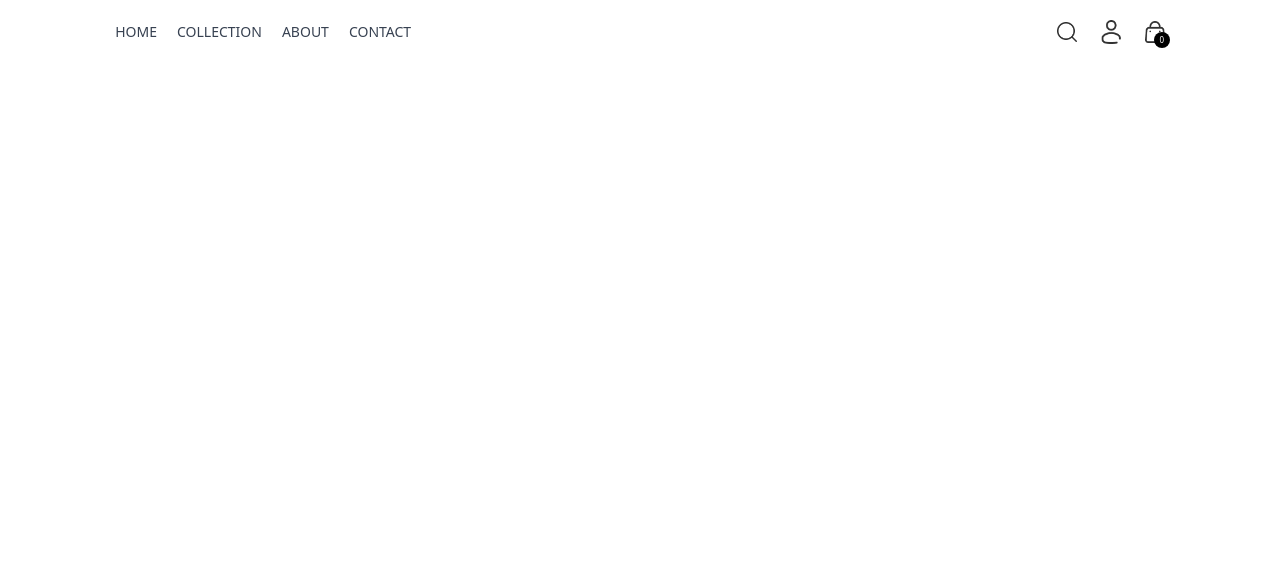
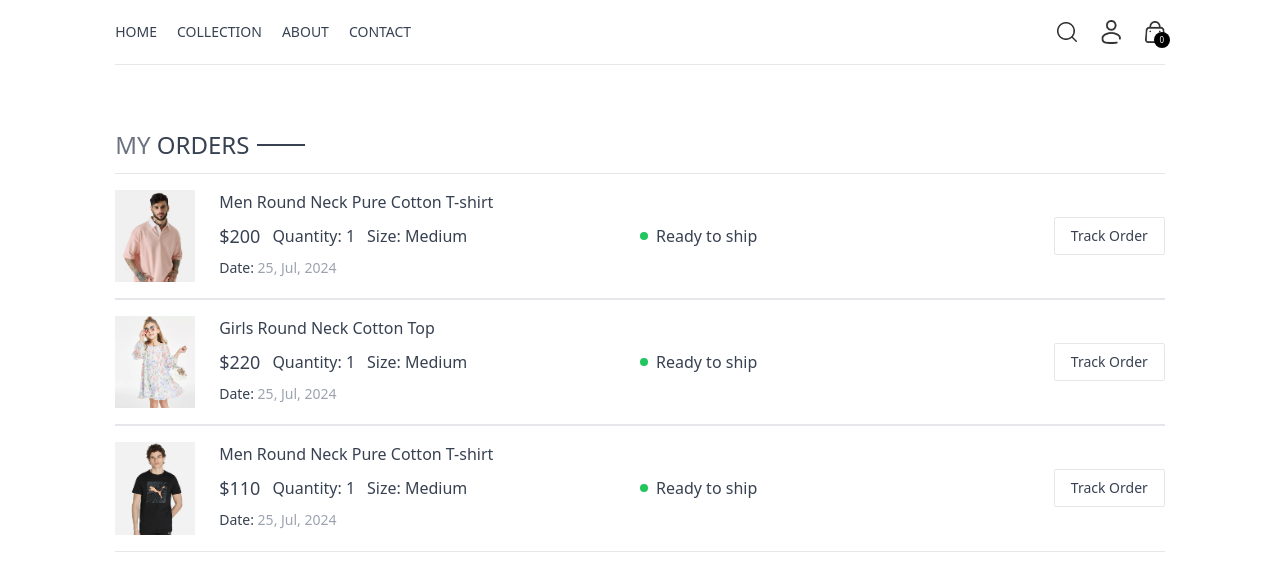
Before and after one commit to PhungNhatfr/e-commerce, a React (Create React App) app in the folder frontend/: page /orders in a window 1280 px wide. Shown: the top 574 px of the page. Built offline with nearby package versions, Linux system fonts and the light colour scheme.

Commit message:
Finish UI for Order Page

```diff
--- a/frontend/src/pages/Orders.jsx
+++ b/frontend/src/pages/Orders.jsx
@@ -1,11 +1,49 @@
-import React from 'react'
+import React, { useContext } from "react";
+import { products } from "../assets/assets";
+import Title from "../components/Title";
+import { ShopContext } from "../context/ShopContext";
 
 const Orders = () => {
+  const { product, currency } = useContext(ShopContext);
+
   return (
+    <div className="border-t pt-16">
+      <div className="text-2xl">
+        <Title text1={'MY'} text2={'ORDERS'} />
+      </div>
+
       <div>
+        {
+          products.slice(1, 4).map((item, index) => (
+            <div key={index} className='py-4 border-t border-b text-gray-700 flex flex-col md:flex-row md:items-center md:justify-between gap-4' >
+              <div className="flex items-start gap-6 text-sm">
+                <img className="w-16 sm:w-20" src={item.image[0]} alt="" />
+                <div>
+                  <p className="sm:text-base font-medium">{item.name}</p>
+                  <div className="flex items-center gap-3 mt-2 text-base text-gray-700">
+                    <p className="text-lg" >{currency}{item.price}</p>
+                    <p>Quantity: 1</p>
+                    <p>Size: Medium</p>
+                  </div>
+                  <p className="mt-2" >Date: <span className="text-gray-400">25, Jul, 2024</span></p>
+                </div>
+              </div>
 
+              <div className="md:w-1/2 flex justify-between">
+                <div className="flex items-center gap-2">
+                  <p className="min-w-2 h-2 rounded-full bg-green-500" ></p>
+                  <p className="text-sm md:text-base" >Ready to ship</p>
+                </div>
+
+                <button className="border px-4 py-2 text-sm font-medium rounded-sm" >Track Order</button>
+              </div>
+            </div>
+        ))
+        }
       </div>
-  )
-}
 
-export default Orders
+    </div>
+  );
+};
+
+export default Orders;
```
